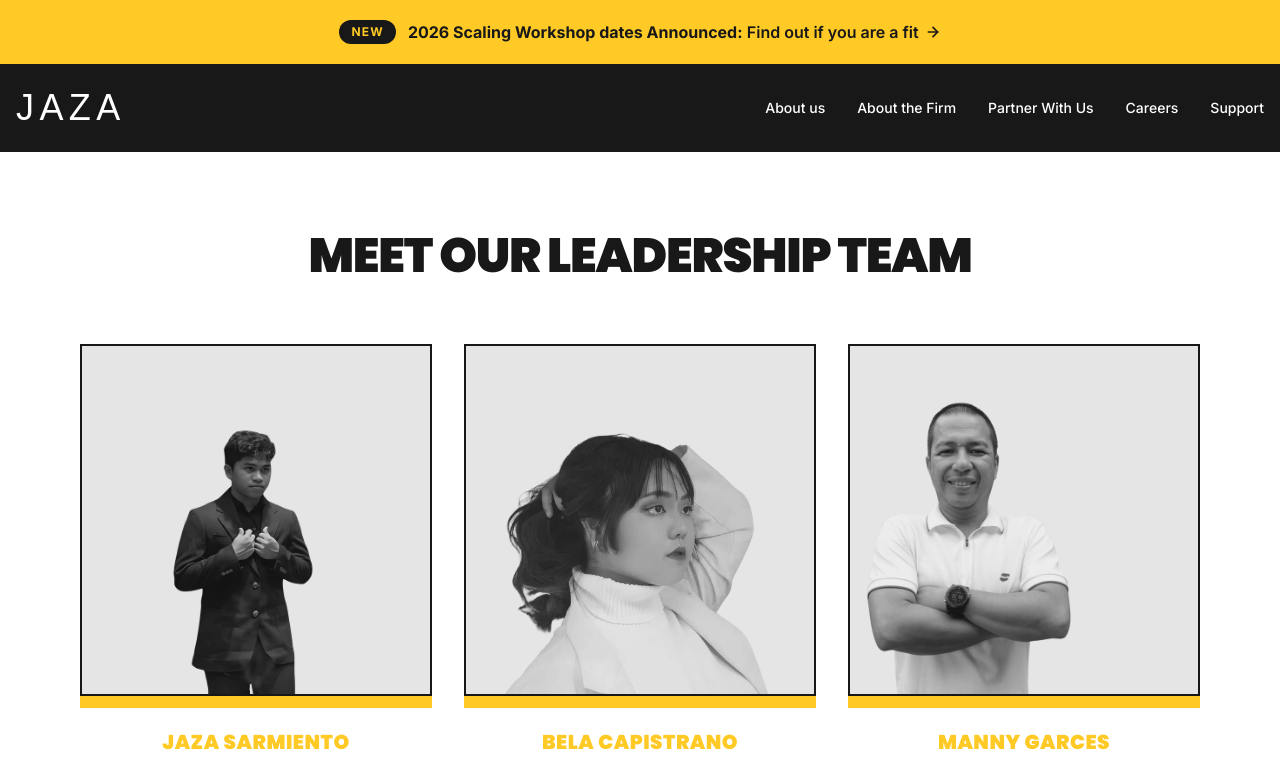
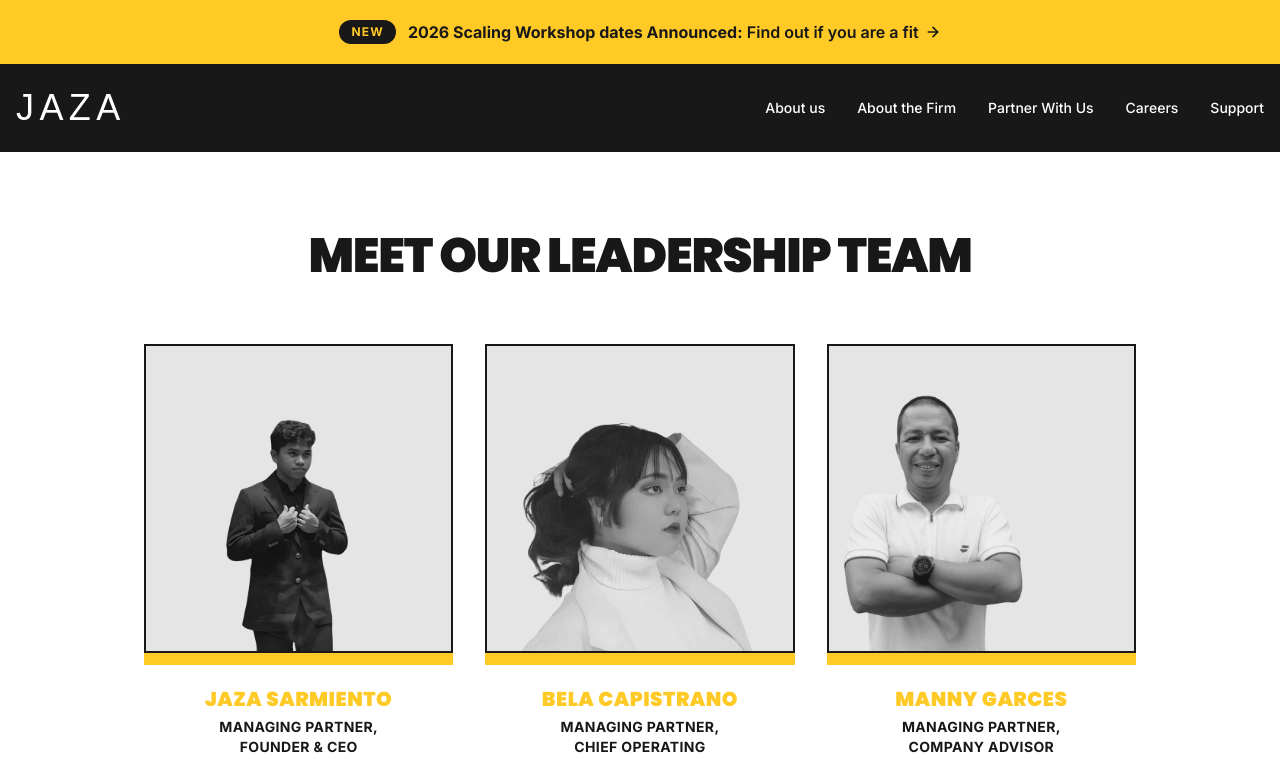
Before and after one commit to JAZA-Group-OS/jaza-media-site, a Next.js app: page /about-the-firm in a window 1280 px wide. Shown: the top 759 px of the page. Built offline with nearby package versions, Linux system fonts and the light colour scheme; a web font is replaced by a local one.

Commit message:
feat: tighten team grid container to max-w-5xl for compact card sizing

```diff
--- a/components/team-grid.tsx
+++ b/components/team-grid.tsx
@@ -4,7 +4,7 @@ import { TEAM } from "@/lib/team";
 export function TeamGrid() {
   return (
     <section className="bg-white py-16 md:py-20">
-      <div className="mx-auto max-w-6xl px-4">
+      <div className="mx-auto max-w-5xl px-4">
         <h1 className="text-center font-heading text-3xl font-black tracking-tight md:text-5xl">
           MEET OUR LEADERSHIP TEAM
         </h1>
```
